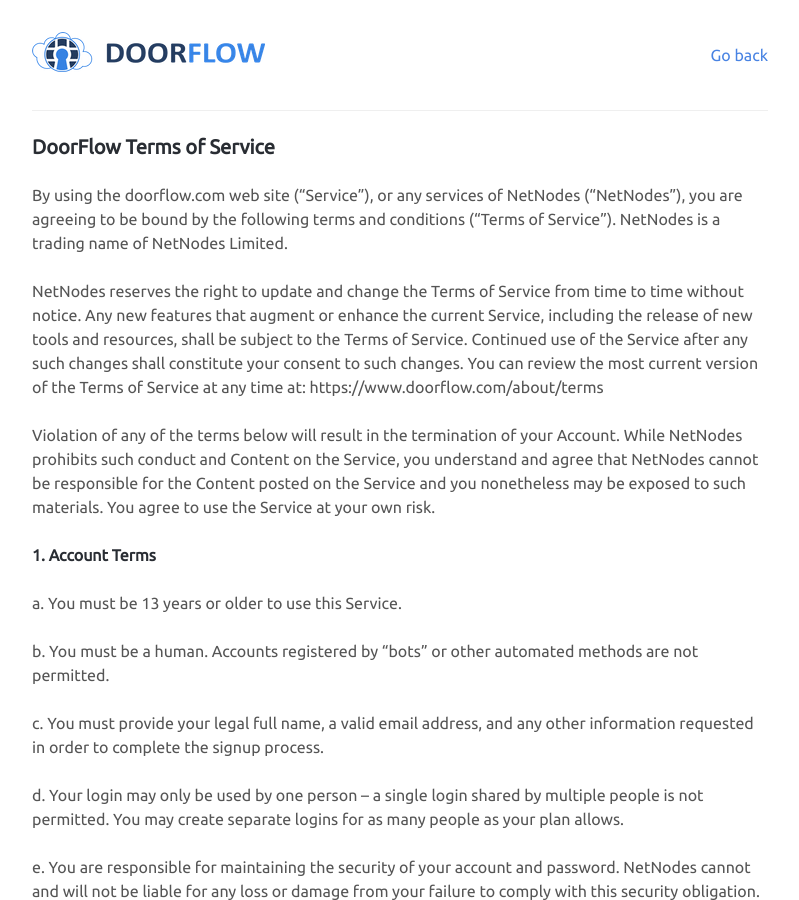
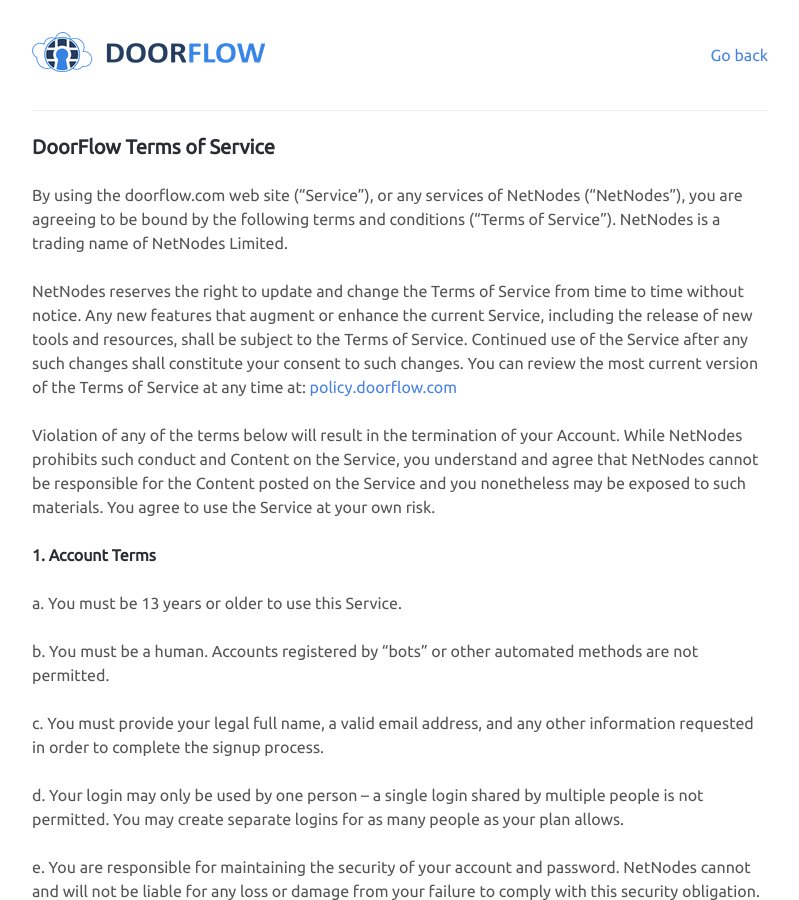
Before and after one commit to netnodes/Values, a Jekyll site: the page built from docs/terms_of_service.md, in a window 1280 px wide and 900 px high. Shown: the whole window, without its empty margins (240-1039 px from the left). Built offline with Jekyll 4.4.1, drawn with Linux system fonts in a browser that asks for light colours; our own code applies the rules of GitHub Pages for plain Markdown files; a script that is not in the unit is left out.

Commit message:
fix terms link

```diff
--- a/docs/terms_of_service.md
+++ b/docs/terms_of_service.md
@@ -6,7 +6,7 @@ go_back: true
 
 By using the doorflow.com web site (“Service”), or any services of NetNodes (“NetNodes”), you are agreeing to be bound by the following terms and conditions (“Terms of Service”). NetNodes is a trading name of NetNodes Limited.
 
-NetNodes reserves the right to update and change the Terms of Service from time to time without notice. Any new features that augment or enhance the current Service, including the release of new tools and resources, shall be subject to the Terms of Service. Continued use of the Service after any such changes shall constitute your consent to such changes. You can review the most current version of the Terms of Service at any time at: https://www.doorflow.com/about/terms
+NetNodes reserves the right to update and change the Terms of Service from time to time without notice. Any new features that augment or enhance the current Service, including the release of new tools and resources, shall be subject to the Terms of Service. Continued use of the Service after any such changes shall constitute your consent to such changes. You can review the most current version of the Terms of Service at any time at: [policy.doorflow.com](https://policy.doorflow.com/)
 
 Violation of any of the terms below will result in the termination of your Account. While NetNodes prohibits such conduct and Content on the Service, you understand and agree that NetNodes cannot be responsible for the Content posted on the Service and you nonetheless may be exposed to such materials. You agree to use the Service at your own risk.
 
```
